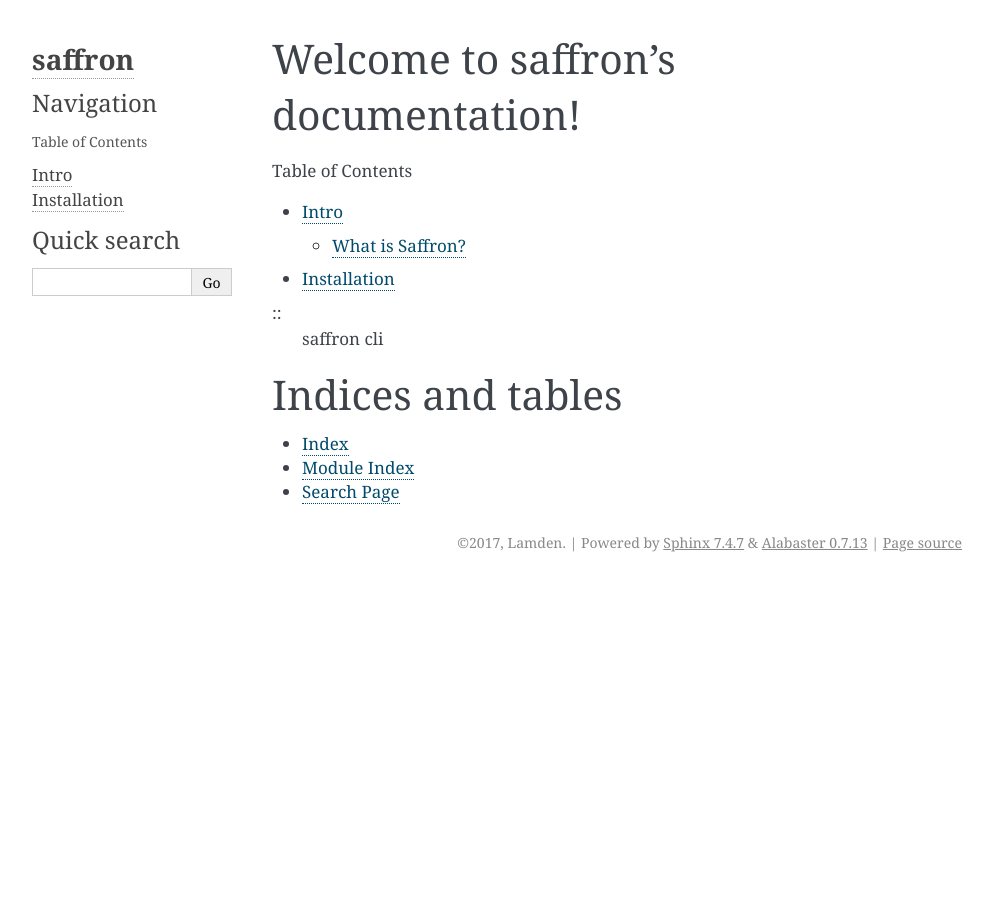
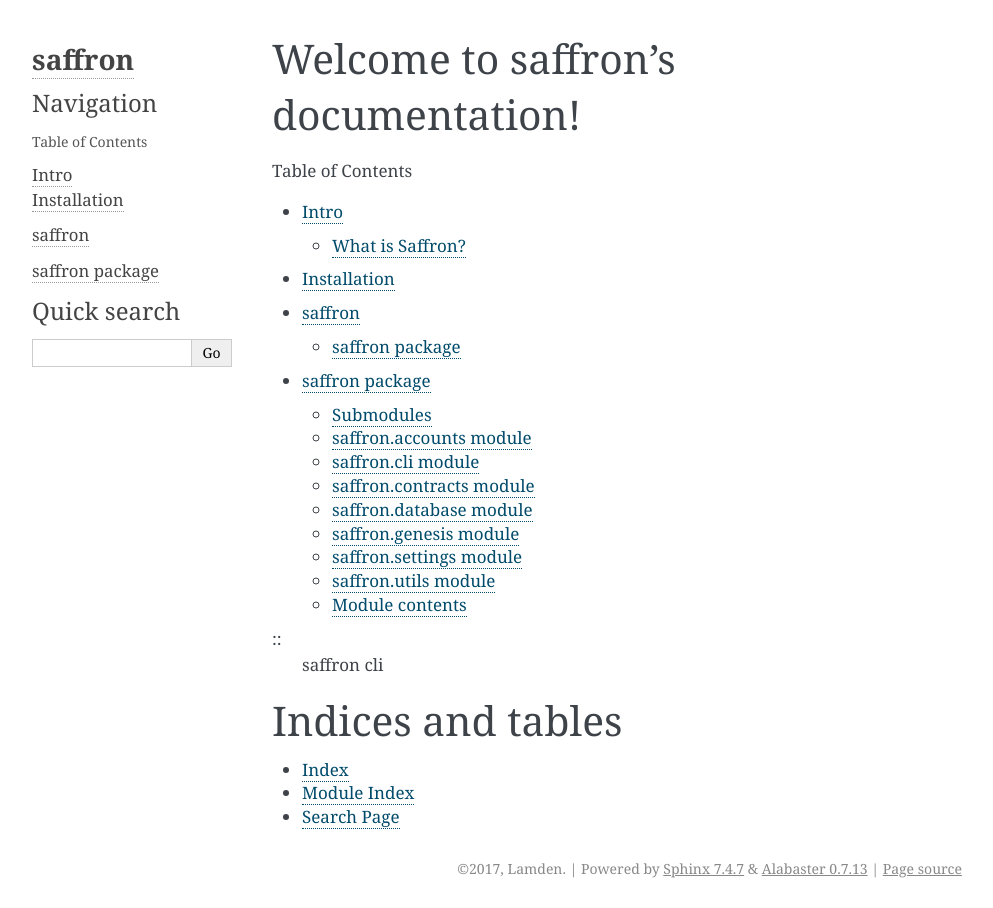
Before and after one commit to Lamden/saffron, a Sphinx documentation site: the page built from docs/index.rst, in a window 1280 px wide. Shown: the whole page, without its empty margins (148-1141 px from the left). Built offline with Sphinx 7.4.7, drawn with Linux system fonts in a browser that asks for light colours.

Commit message:
doc modifications

```diff
--- a/docs/index.rst
+++ b/docs/index.rst
@@ -12,6 +12,16 @@
 
    intro
 
+.. toctree::
+   :maxdepth: 2
+
+   modules.rst
+
+.. toctree::
+   :maxdepth: 2
+
+   saffron.rst
+
 
 ::
     saffron cli
--- /dev/null
+++ b/docs/modules.rst
@@ -0,0 +1,7 @@
+saffron
+=======
+
+.. toctree::
+   :maxdepth: 4
+
+   saffron
--- /dev/null
+++ b/docs/saffron.rst
@@ -0,0 +1,70 @@
+saffron package
+===============
+
+Submodules
+----------
+
+saffron\.accounts module
+------------------------
+
+.. automodule:: saffron.accounts
+    :members:
+    :undoc-members:
+    :show-inheritance:
+
+saffron\.cli module
+-------------------
+
+.. automodule:: saffron.cli
+    :members:
+    :undoc-members:
+    :show-inheritance:
+
+saffron\.contracts module
+-------------------------
+
+.. automodule:: saffron.contracts
+    :members:
+    :undoc-members:
+    :show-inheritance:
+
+saffron\.database module
+------------------------
+
+.. automodule:: saffron.database
+    :members:
+    :undoc-members:
+    :show-inheritance:
+
+saffron\.genesis module
+-----------------------
+
+.. automodule:: saffron.genesis
+    :members:
+    :undoc-members:
+    :show-inheritance:
+
+saffron\.settings module
+------------------------
+
+.. automodule:: saffron.settings
+    :members:
+    :undoc-members:
+    :show-inheritance:
+
+saffron\.utils module
+---------------------
+
+.. automodule:: saffron.utils
+    :members:
+    :undoc-members:
+    :show-inheritance:
+
+
+Module contents
+---------------
+
+.. automodule:: saffron
+    :members:
+    :undoc-members:
+    :show-inheritance:
```
